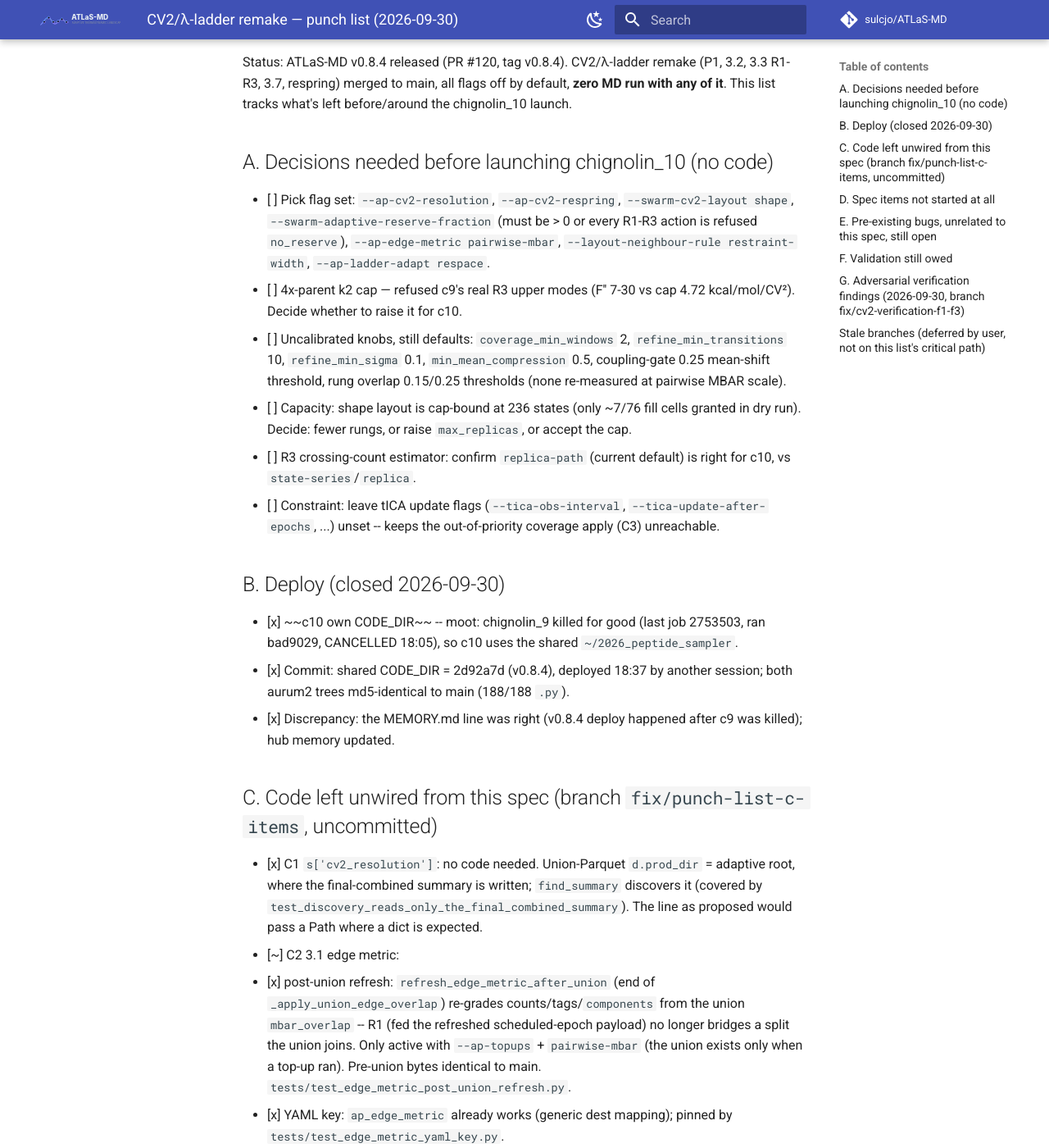
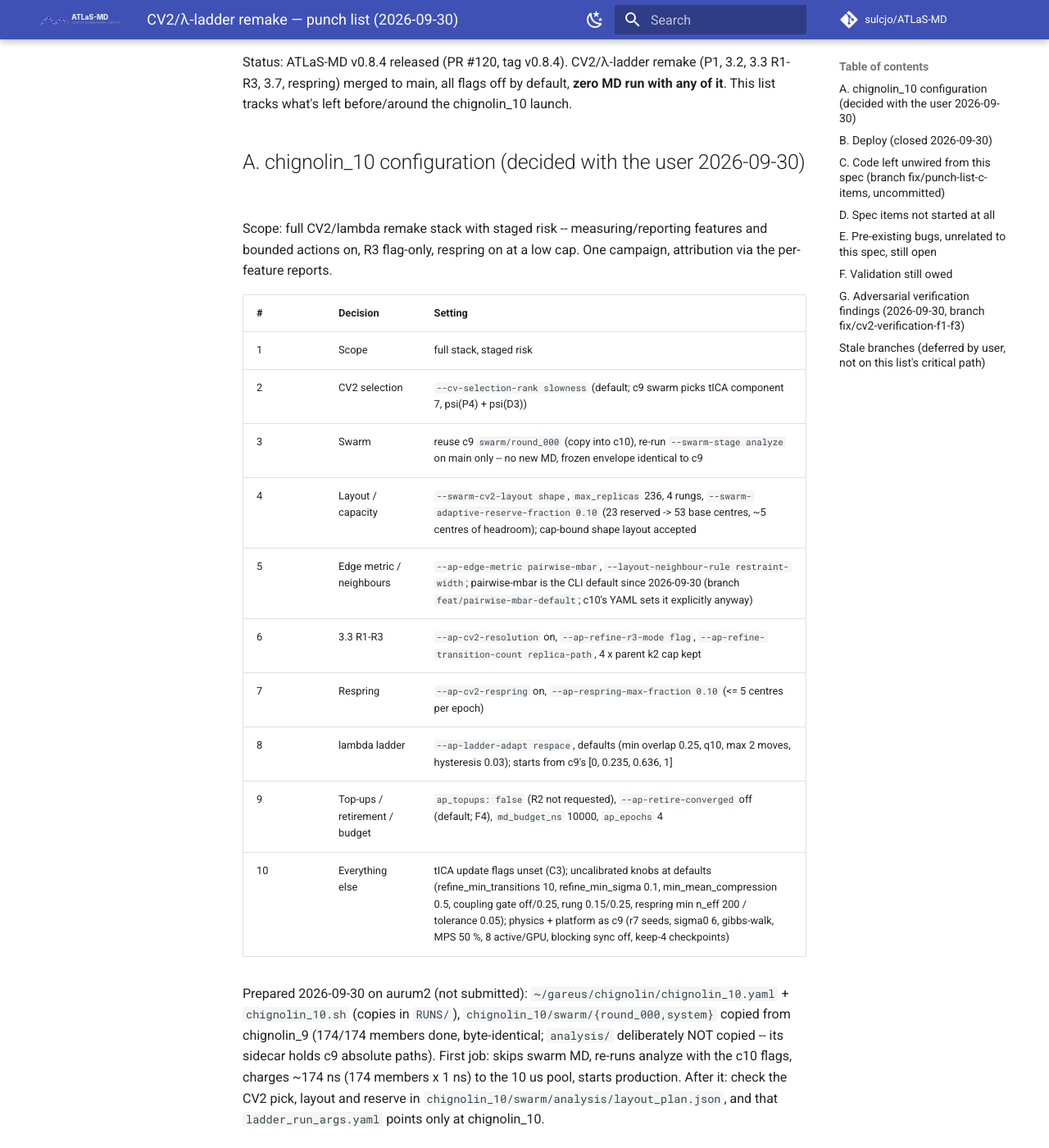
Before and after one commit to sulcjo/ATLaS-MD, an MkDocs documentation site: the page built from docs/atlas-md/developer/cv2-lambda-remake-punch-list.md, in a window 1280 px wide and 1400 px high, scrolled down 206 px. Shown: the whole window at 82% size. Built offline with MkDocs 1.6.1 and Material for MkDocs 9.7.7, drawn with Linux system fonts in a browser that asks for light colours; comment, search, counter and statistics services are not loaded.

Commit message:
feat: pairwise-MBAR edge metric is the campaign default; record chignolin_10 config
`--ap-edge-metric` now defaults to pairwise-mbar (CLI and policy_from_args).
`--ap-edge-metric marginal` restores the CV1-histogram no-op. The
AdaptiveDecisionPolicy dataclass default stays marginal for library and test
construction on payloads without P4 paired-CV data, as retire_converged's
already differs from its CLI default.

Frozen per campaign: a recorded decision_settings.json keeps its metric; one
whose record predates the field adopts the job's value.

Punch list section A now holds the chignolin_10 configuration decided with the
user, plus the prepared aurum2 launch state.

Co-Authored-By: Claude Opus 5.5 <noreply@anthropic.com>
Claude-Session: https://claude.ai/code/session_01GtsxNPE7zYyQ3sa9aQnVUX

```diff
--- a/docs/atlas-md/developer/cv2-lambda-remake-punch-list.md
+++ b/docs/atlas-md/developer/cv2-lambda-remake-punch-list.md
@@ -2,14 +2,31 @@
 
 Status: ATLaS-MD v0.8.4 released (PR #120, tag v0.8.4). CV2/λ-ladder remake (P1, 3.2, 3.3 R1-R3, 3.7, respring) merged to main, all flags off by default, **zero MD run with any of it**. This list tracks what's left before/around the chignolin_10 launch.
 
-## A. Decisions needed before launching chignolin_10 (no code)
+## A. chignolin_10 configuration (decided with the user 2026-09-30)
 
-- [ ] Pick flag set: `--ap-cv2-resolution`, `--ap-cv2-respring`, `--swarm-cv2-layout shape`, `--swarm-adaptive-reserve-fraction` (must be > 0 or every R1-R3 action is refused `no_reserve`), `--ap-edge-metric pairwise-mbar`, `--layout-neighbour-rule restraint-width`, `--ap-ladder-adapt respace`.
-- [ ] 4x-parent k2 cap — refused c9's real R3 upper modes (F'' 7-30 vs cap 4.72 kcal/mol/CV²). Decide whether to raise it for c10.
-- [ ] Uncalibrated knobs, still defaults: `coverage_min_windows` 2, `refine_min_transitions` 10, `refine_min_sigma` 0.1, `min_mean_compression` 0.5, coupling-gate 0.25 mean-shift threshold, rung overlap 0.15/0.25 thresholds (none re-measured at pairwise MBAR scale).
-- [ ] Capacity: shape layout is cap-bound at 236 states (only ~7/76 fill cells granted in dry run). Decide: fewer rungs, or raise `max_replicas`, or accept the cap.
-- [ ] R3 crossing-count estimator: confirm `replica-path` (current default) is right for c10, vs `state-series`/`replica`.
-- [ ] Constraint: leave tICA update flags (`--tica-obs-interval`, `--tica-update-after-epochs`, ...) unset -- keeps the out-of-priority coverage apply (C3) unreachable.
+Scope: full CV2/lambda remake stack with staged risk -- measuring/reporting features and bounded
+actions on, R3 flag-only, respring on at a low cap. One campaign, attribution via the per-feature
+reports.
+
+| # | Decision | Setting |
+|---|---|---|
+| 1 | Scope | full stack, staged risk |
+| 2 | CV2 selection | `--cv-selection-rank slowness` (default; c9 swarm picks tICA component 7, psi(P4) + psi(D3)) |
+| 3 | Swarm | reuse c9 `swarm/round_000` (copy into c10), re-run `--swarm-stage analyze` on main only -- no new MD, frozen envelope identical to c9 |
+| 4 | Layout / capacity | `--swarm-cv2-layout shape`, `max_replicas` 236, 4 rungs, `--swarm-adaptive-reserve-fraction 0.10` (23 reserved -> 53 base centres, ~5 centres of headroom); cap-bound shape layout accepted |
+| 5 | Edge metric / neighbours | `--ap-edge-metric pairwise-mbar`, `--layout-neighbour-rule restraint-width`; pairwise-mbar is the CLI default since 2026-09-30 (branch `feat/pairwise-mbar-default`; c10's YAML sets it explicitly anyway) |
+| 6 | 3.3 R1-R3 | `--ap-cv2-resolution` on, `--ap-refine-r3-mode flag`, `--ap-refine-transition-count replica-path`, 4 x parent k2 cap kept |
+| 7 | Respring | `--ap-cv2-respring` on, `--ap-respring-max-fraction 0.10` (<= 5 centres per epoch) |
+| 8 | lambda ladder | `--ap-ladder-adapt respace`, defaults (min overlap 0.25, q10, max 2 moves, hysteresis 0.03); starts from c9's [0, 0.235, 0.636, 1] |
+| 9 | Top-ups / retirement / budget | `ap_topups: false` (R2 not requested), `--ap-retire-converged` off (default; F4), `md_budget_ns` 10000, `ap_epochs` 4 |
+| 10 | Everything else | tICA update flags unset (C3); uncalibrated knobs at defaults (refine_min_transitions 10, refine_min_sigma 0.1, min_mean_compression 0.5, coupling gate off/0.25, rung 0.15/0.25, respring min n_eff 200 / tolerance 0.05); physics + platform as c9 (r7 seeds, sigma0 6, gibbs-walk, MPS 50 %, 8 active/GPU, blocking sync off, keep-4 checkpoints) |
+
+Prepared 2026-09-30 on aurum2 (not submitted): `~/gareus/chignolin/chignolin_10.yaml` + `chignolin_10.sh` (copies in
+`RUNS/`), `chignolin_10/swarm/{round_000,system}` copied from chignolin_9 (174/174 members done, byte-identical;
+`analysis/` deliberately NOT copied -- its sidecar holds c9 absolute paths). First job: skips swarm MD, re-runs analyze
+with the c10 flags, charges ~174 ns (174 members x 1 ns) to the 10 us pool, starts production. After it: check the CV2
+pick, layout and reserve in `chignolin_10/swarm/analysis/layout_plan.json`, and that `ladder_run_args.yaml` points only
+at chignolin_10.
 
 ## B. Deploy (closed 2026-09-30)
 
```
Also changed, not shown: CLAUDE.md (+1 -1 lines), 7 other files.
